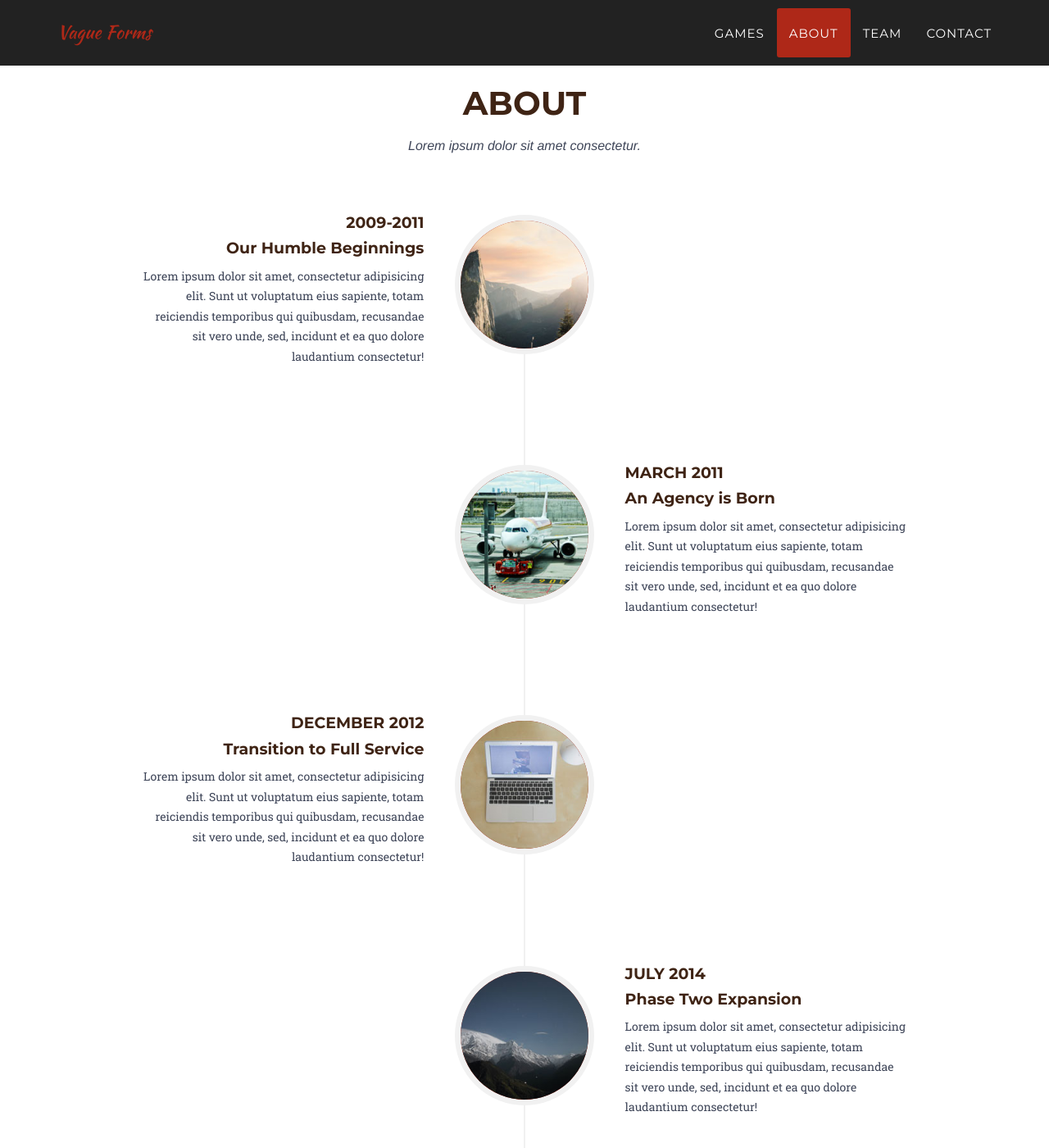
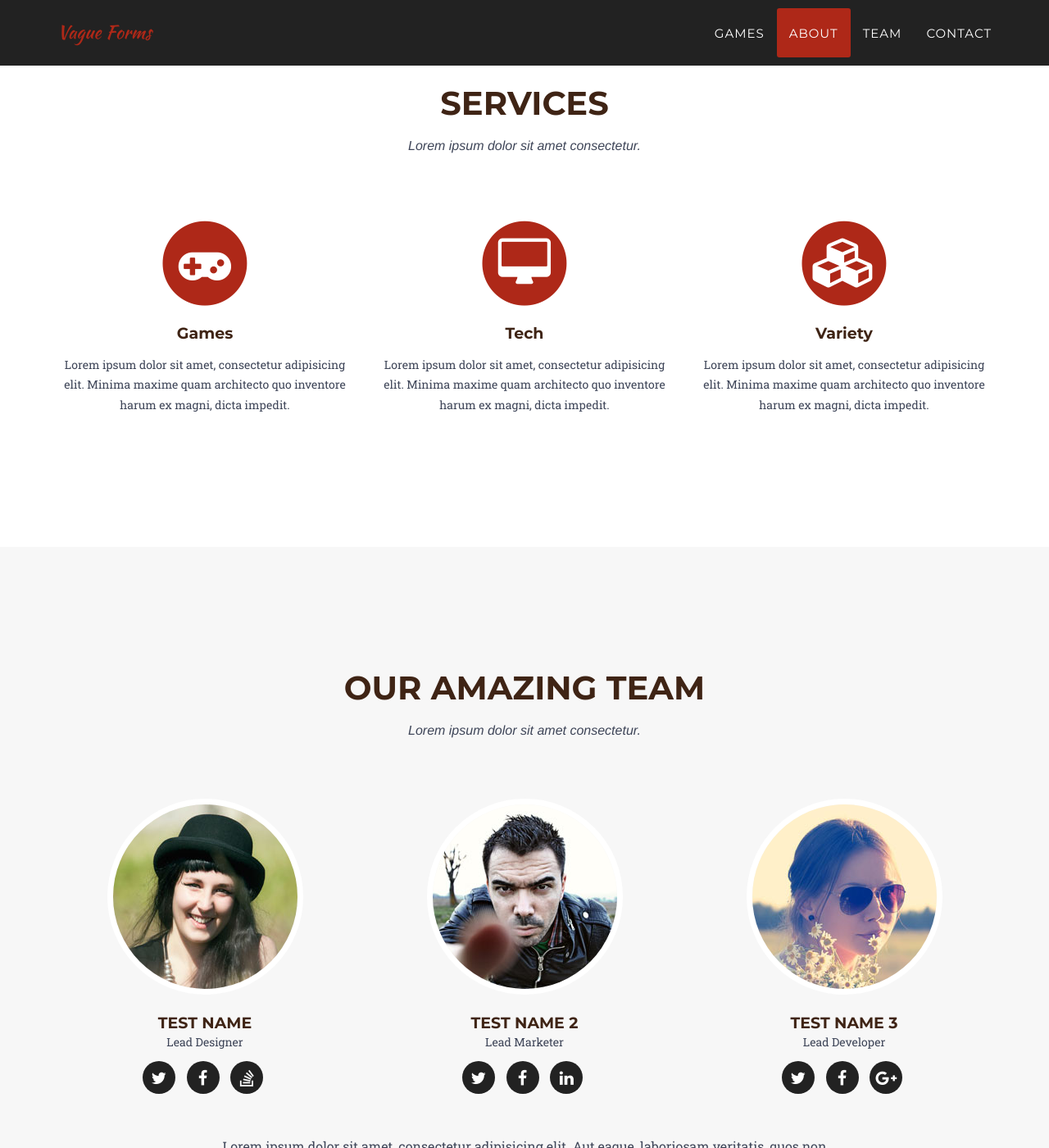
Before and after one commit to VagueForms/vagueforms.co.uk, a Jekyll site: the page built from index.html, in a window 1280 px wide and 1400 px high, scrolled down 2773 px. Shown: the whole window at 82% size. Built offline with Jekyll 4.4.1, drawn with Linux system fonts in a browser that asks for light colours; some web fonts are replaced.

Commit message:
Update about.html

```diff
--- a/_includes/about.html
+++ b/_includes/about.html
@@ -3,77 +3,34 @@
         <div class="container">
             <div class="row">
                 <div class="col-lg-12 text-center">
-                    <h2 class="section-heading">About</h2>
+                    <h2 class="section-heading">Services</h2>
                     <h3 class="section-subheading text-muted">Lorem ipsum dolor sit amet consectetur.</h3>
                 </div>
             </div>
-            <div class="row">
-                <div class="col-lg-12">
-                    <ul class="timeline">
-                        <li>
-                            <div class="timeline-image">
-                                <img class="img-circle img-responsive" src="img/about/1.jpg" alt="">
-                            </div>
-                            <div class="timeline-panel">
-                                <div class="timeline-heading">
-                                    <h4>2009-2011</h4>
-                                    <h4 class="subheading">Our Humble Beginnings</h4>
-                                </div>
-                                <div class="timeline-body">
-                                    <p class="text-muted">Lorem ipsum dolor sit amet, consectetur adipisicing elit. Sunt ut voluptatum eius sapiente, totam reiciendis temporibus qui quibusdam, recusandae sit vero unde, sed, incidunt et ea quo dolore laudantium consectetur!</p>
-                                </div>
-                            </div>
-                        </li>
-                        <li class="timeline-inverted">
-                            <div class="timeline-image">
-                                <img class="img-circle img-responsive" src="img/about/2.jpg" alt="">
-                            </div>
-                            <div class="timeline-panel">
-                                <div class="timeline-heading">
-                                    <h4>March 2011</h4>
-                                    <h4 class="subheading">An Agency is Born</h4>
-                                </div>
-                                <div class="timeline-body">
-                                    <p class="text-muted">Lorem ipsum dolor sit amet, consectetur adipisicing elit. Sunt ut voluptatum eius sapiente, totam reiciendis temporibus qui quibusdam, recusandae sit vero unde, sed, incidunt et ea quo dolore laudantium consectetur!</p>
-                                </div>
-                            </div>
-                        </li>
-                        <li>
-                            <div class="timeline-image">
-                                <img class="img-circle img-responsive" src="img/about/3.jpg" alt="">
-                            </div>
-                            <div class="timeline-panel">
-                                <div class="timeline-heading">
-                                    <h4>December 2012</h4>
-                                    <h4 class="subheading">Transition to Full Service</h4>
-                                </div>
-                                <div class="timeline-body">
-                                    <p class="text-muted">Lorem ipsum dolor sit amet, consectetur adipisicing elit. Sunt ut voluptatum eius sapiente, totam reiciendis temporibus qui quibusdam, recusandae sit vero unde, sed, incidunt et ea quo dolore laudantium consectetur!</p>
-                                </div>
-                            </div>
-                        </li>
-                        <li class="timeline-inverted">
-                            <div class="timeline-image">
-                                <img class="img-circle img-responsive" src="img/about/4.jpg" alt="">
-                            </div>
-                            <div class="timeline-panel">
-                                <div class="timeline-heading">
-                                    <h4>July 2014</h4>
-                                    <h4 class="subheading">Phase Two Expansion</h4>
-                                </div>
-                                <div class="timeline-body">
-                                    <p class="text-muted">Lorem ipsum dolor sit amet, consectetur adipisicing elit. Sunt ut voluptatum eius sapiente, totam reiciendis temporibus qui quibusdam, recusandae sit vero unde, sed, incidunt et ea quo dolore laudantium consectetur!</p>
-                                </div>
-                            </div>
-                        </li>
-                        <li class="timeline-inverted">
-                            <div class="timeline-image">
-                                <h4>Be Part
-                                    <br>Of Our
-                                    <br>Story!</h4>
-                            </div>
-                        </li>
-                    </ul>
+            <div class="row text-center">
+                <div class="col-md-4">
+                    <span class="fa-stack fa-4x">
+                        <i class="fa fa-circle fa-stack-2x text-primary"></i>
+                        <i class="fa fa-gamepad fa-stack-1x fa-inverse"></i>
+                    </span>
+                    <h4 class="service-heading">Games</h4>
+                    <p class="text-muted">Lorem ipsum dolor sit amet, consectetur adipisicing elit. Minima maxime quam architecto quo inventore harum ex magni, dicta impedit.</p>
+                </div>
+                <div class="col-md-4">
+                    <span class="fa-stack fa-4x">
+                        <i class="fa fa-circle fa-stack-2x text-primary"></i>
+                        <i class="fa fa-desktop fa-stack-1x fa-inverse"></i>
+                    </span>
+                    <h4 class="service-heading">Tech</h4>
+                    <p class="text-muted">Lorem ipsum dolor sit amet, consectetur adipisicing elit. Minima maxime quam architecto quo inventore harum ex magni, dicta impedit.</p>
+                </div>
+                <div class="col-md-4">
+                    <span class="fa-stack fa-4x">
+                        <i class="fa fa-circle fa-stack-2x text-primary"></i>
+                        <i class="fa fa-cubes fa-stack-1x fa-inverse"></i>
+                    </span>
+                    <h4 class="service-heading">Variety</h4>
+                    <p class="text-muted">Lorem ipsum dolor sit amet, consectetur adipisicing elit. Minima maxime quam architecto quo inventore harum ex magni, dicta impedit.</p>
                 </div>
             </div>
         </div>
```
